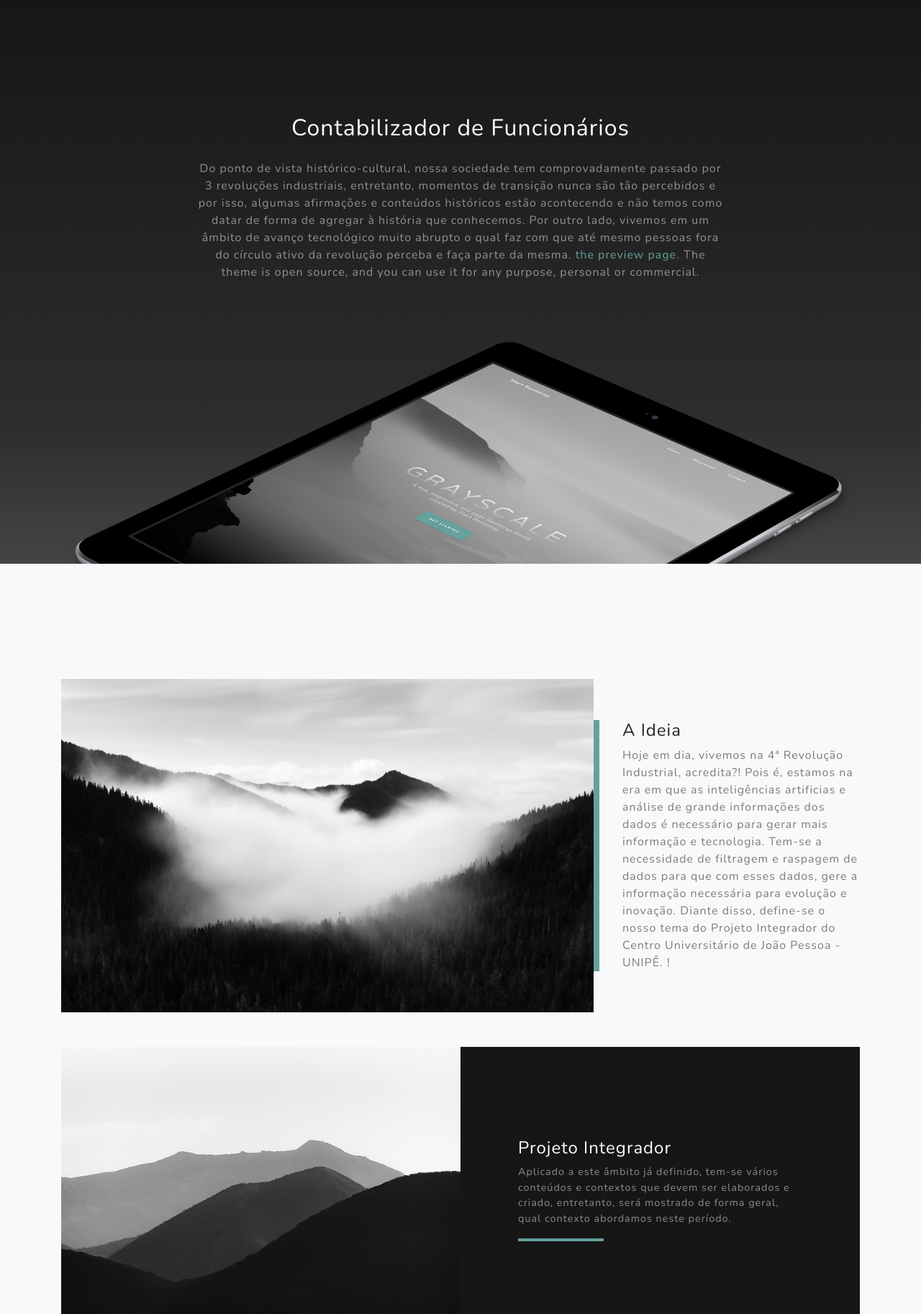
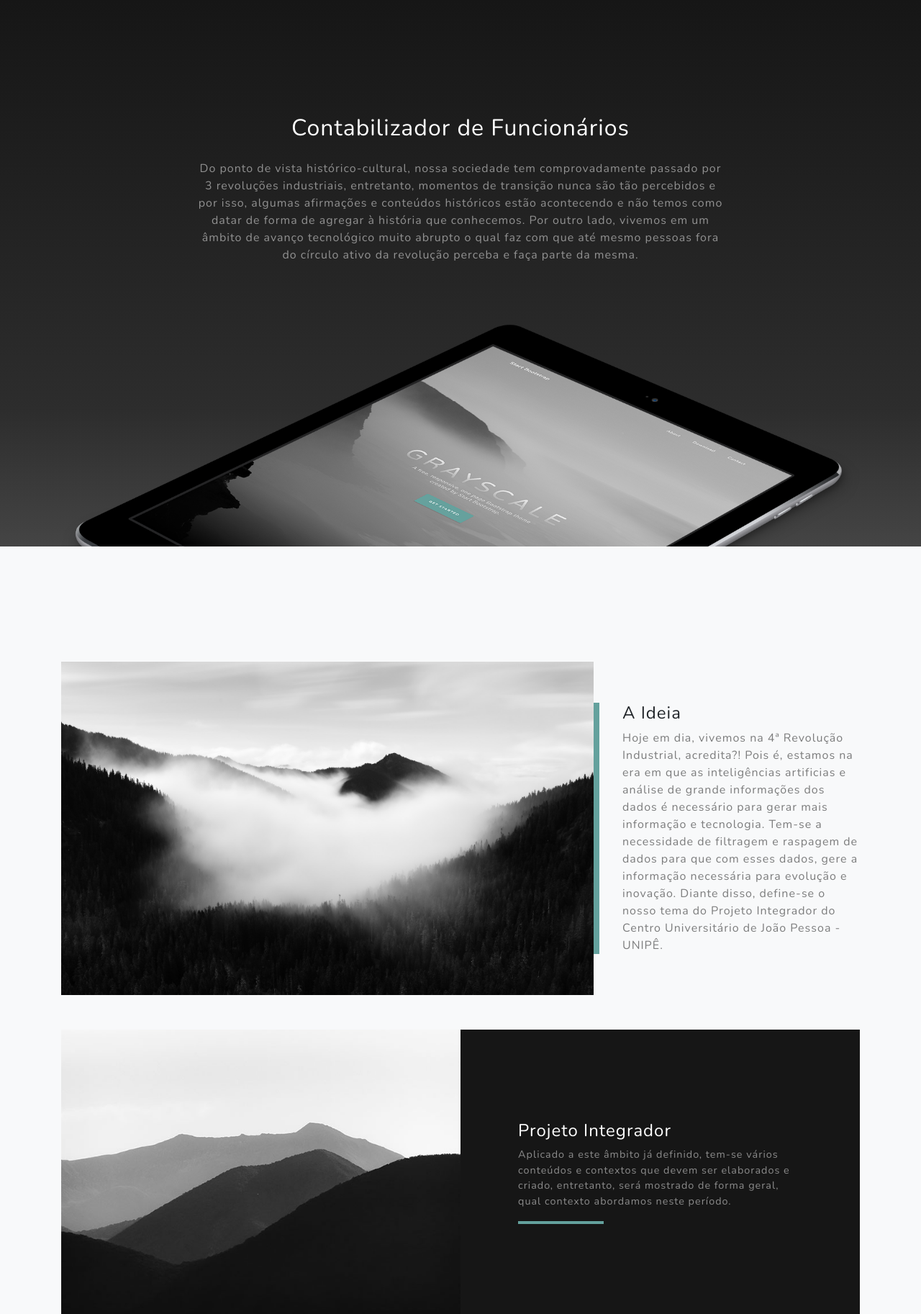
Before and after one commit to itzmatheus/projetointegradorp1, a Django app: page / in a window 1280 px wide. Shown: the part 828-2653 px from the top of the page at 72% size. Run offline with Django 3.2, Linux system fonts and the light colour scheme; some libraries are stand-ins or nearby versions.

Commit message:
corrigindo html

```diff
--- a/landingpage/templates/index.html
+++ b/landingpage/templates/index.html
@@ -90,7 +90,6 @@
         <div class="col-lg-8 mx-auto">
           <h2 class="text-white mb-4">Contabilizador de Funcionários</h2>
           <p class="text-white-50">Do ponto de vista histórico-cultural, nossa sociedade tem comprovadamente passado por 3 revoluções industriais, entretanto, momentos de transição nunca são tão percebidos e por isso, algumas afirmações e conteúdos históricos estão acontecendo e não temos como datar de forma de agregar à história que conhecemos. Por outro lado, vivemos em um âmbito de avanço tecnológico muito abrupto o qual faz com que até mesmo pessoas fora do círculo ativo da revolução perceba e faça parte da mesma.
-            <a href="http://startbootstrap.com/template-overviews/grayscale/">the preview page</a>. The theme is open source, and you can use it for any purpose, personal or commercial.</p>
         </div>
       </div>
       <img src="{% static 'images/ipad.png' %}" class="img-fluid" alt="">
@@ -109,8 +108,7 @@
         <div class="col-xl-4 col-lg-5">
           <div class="featured-text text-center text-lg-left">
             <h4>A Ideia </h4>
-            <p class="text-black-50 mb-0">Hoje em dia, vivemos na 4ª Revolução Industrial, acredita?! Pois é, estamos na era em que as inteligências artificias e análise de grande informações dos dados é necessário para gerar mais informação e tecnologia. Tem-se a necessidade de filtragem e raspagem de dados para que com esses dados, gere a informação necessária para evolução e inovação. Diante disso, define-se o nosso tema do Projeto Integrador do Centro Universitário de João Pessoa - UNIPÊ.
-!</p>
+            <p class="text-black-50 mb-0">Hoje em dia, vivemos na 4ª Revolução Industrial, acredita?! Pois é, estamos na era em que as inteligências artificias e análise de grande informações dos dados é necessário para gerar mais informação e tecnologia. Tem-se a necessidade de filtragem e raspagem de dados para que com esses dados, gere a informação necessária para evolução e inovação. Diante disso, define-se o nosso tema do Projeto Integrador do Centro Universitário de João Pessoa - UNIPÊ.</p>
           </div>
         </div>
       </div>
```
